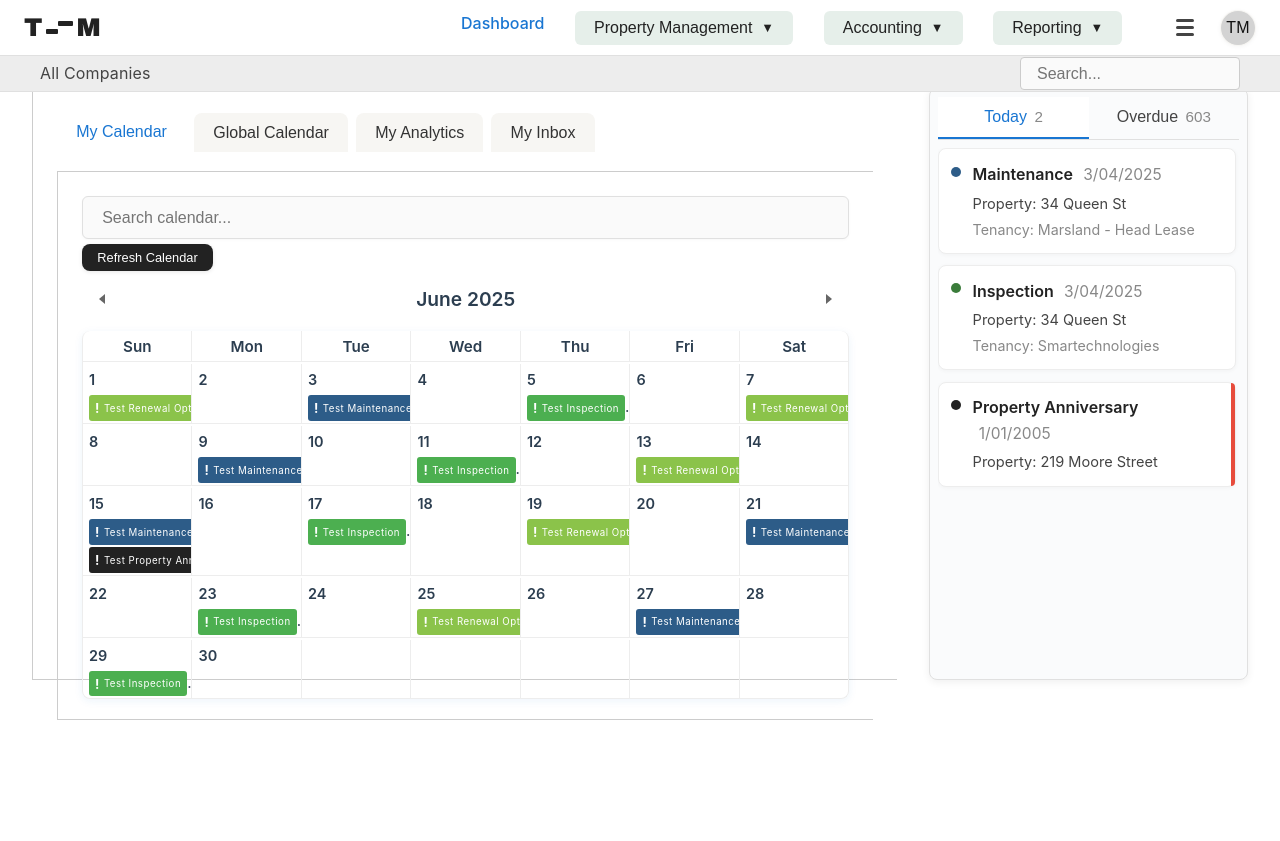
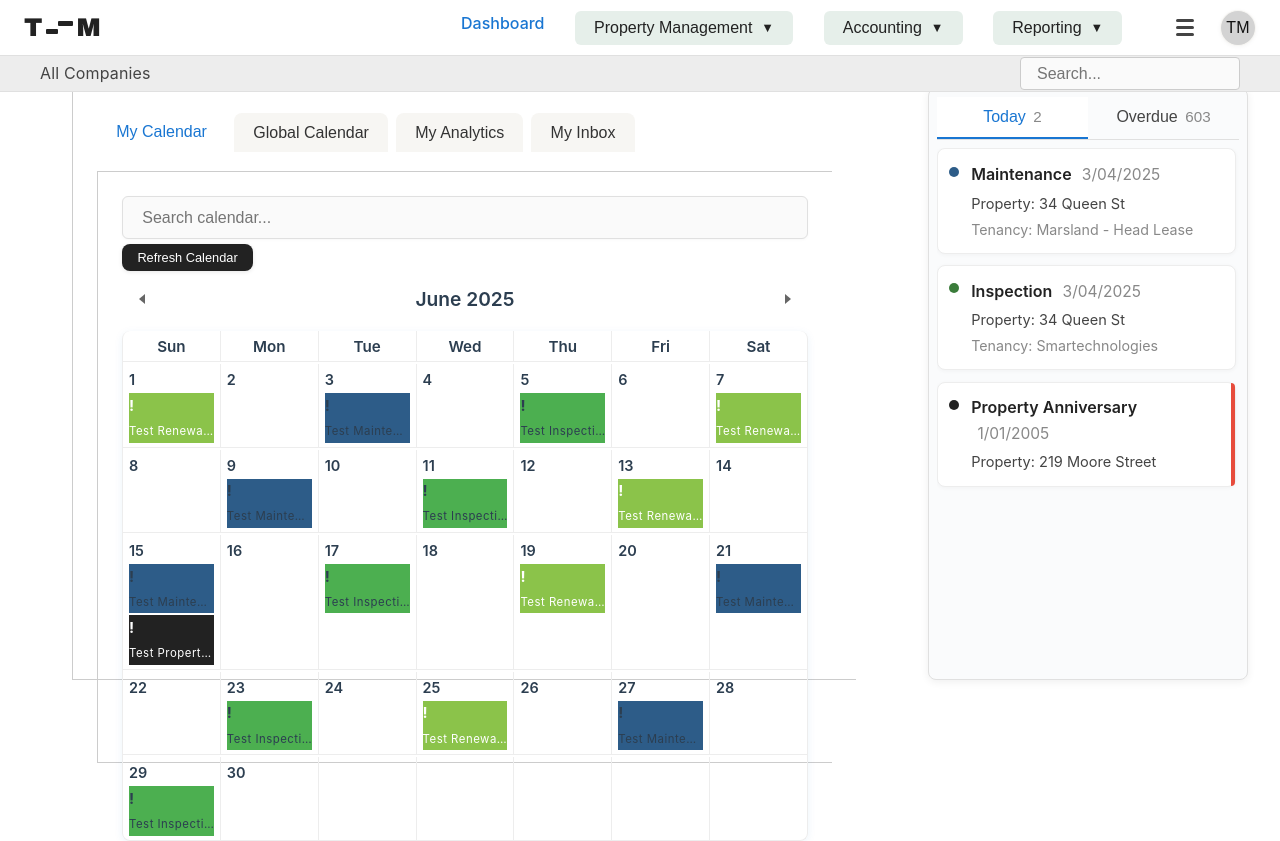
Before and after one commit to tom-mcIvor/property-manager, a Vue app in the folder client/: page /dashboard in a window 1280 px wide. Before the commit the page ends 800 px from the top, so only its background shows below. Built offline with nearby package versions, Linux system fonts and the light colour scheme.

Commit message:
Increase right padding in calendar cells for better event spacing

```diff
--- a/client/src/components/MyCalendar.vue
+++ b/client/src/components/MyCalendar.vue
@@ -26,10 +26,12 @@
         </div>
         <div v-for="(week, wIdx) in weeks" :key="wIdx" class="calendar-row">
           <div v-for="(date, dIdx) in week" :key="dIdx" class="calendar-cell">
-            <div v-if="date" class="date-number">{{ date.day }}</div>
-            <div v-for="event in date?.events || []" :key="event.id" :class="['event', event.type]">
-              <span class="event-bang">!</span>
-              <span class="event-label">{{ event.label.replace(/^!\s*/, '') }}</span>
+            <div class="calendar-cell-content">
+              <div v-if="date" class="date-number">{{ date.day }}</div>
+              <div v-for="event in date?.events || []" :key="event.id" :class="['event', event.type]">
+                <span class="event-bang">!</span>
+                <span class="event-label">{{ event.label.replace(/^!\s*/, '') }}</span>
+              </div>
             </div>
           </div>
         </div>
@@ -353,7 +355,7 @@ function nextMonth() {
   min-height: var(--cell-min-height);
   background: var(--calendar-cell-bg);
   position: relative;
-  padding: 4px 6px 2px 6px;
+  padding: 4px 6px 2px 6px; /* revert right padding to default */
   font-size: 0.95rem;
   border-right: 1px solid #ededed;
   word-break: break-word;
@@ -361,6 +363,23 @@ function nextMonth() {
   overflow: hidden;
   text-overflow: ellipsis;
   max-width: 100%;
+}
+
+/* Add a wrapper for date and events */
+.calendar-cell-content {
+  width: 100%;
+  display: flex;
+  flex-direction: column;
+  align-items: flex-start;
+}
+
+.event {
+  width: auto;
+  margin-right: 8px; /* space from right edge */
+  margin-left: 0;
+  margin-bottom: 2px;
+  box-sizing: border-box;
+  display: block;
 }
 
 @media (max-width: 1200px) {
@@ -401,16 +420,17 @@ function nextMonth() {
   font-size: 0.95em;
   font-weight: 600;
   margin-bottom: 2px;
+  width: 100%;
 }
 
 .event {
-  margin-top: 2px;
-  padding: 2px 6px;
-  border-radius: 3px;
-  font-size: 0.85em;
-  color: #fff;
-  display: inline-block;
-  white-space: nowrap;
+  width: 100%;
+  margin-right: 0;
+  margin-left: 0;
+  margin-bottom: 2px;
+  box-sizing: border-box;
+  display: block;
+  /* Add a little space from the right edge */
 }
 
 .event.maintenance {
```
